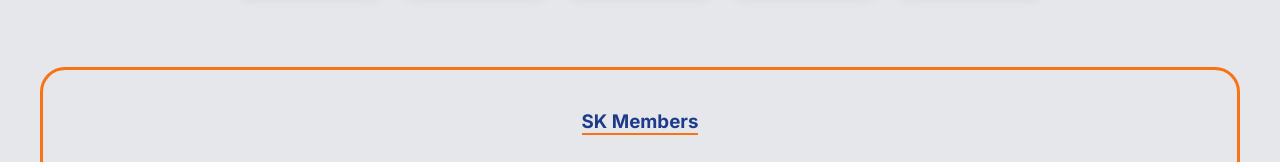
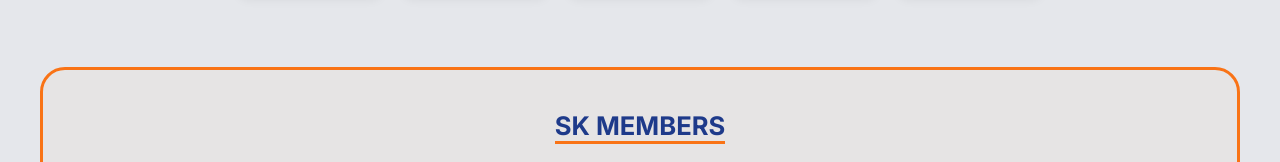
Before and after one commit to Bentolas17/BarangayCalabayan.Official-Website, a website: page index.html in a window 1280 px wide. Shown: the part 1486-1648 px from the top of the page. Drawn offline with Linux system fonts and the light colour scheme.

Commit message:
Refactor styles for centering in orange frame section
Added centering fix to orange frame section and updated styles.

```diff
--- a/style.css
+++ b/style.css
@@ -75,14 +75,28 @@ nav { margin-top: 30px; }
 
 .tall-card p { font-size: 0.85rem; font-weight: 700; color: #374151; }
 
-/* SK Frame */
+/* Orange Frame Section - Added Centering Fix */
 .orange-frame {
     margin-top: 50px;
     padding: 40px 20px;
     border: 3px solid var(--accent-orange);
     border-radius: 25px;
+    background: rgba(249, 115, 22, 0.03);
+    position: relative;
+
+    /* ADD THESE 3 LINES TO CENTER EVERYTHING INSIDE */
+    display: flex;
+    flex-direction: column;
+    align-items: center;
 }
-.frame-label { color: var(--primary-blue); margin-bottom: 30px; border-bottom: 2px solid var(--accent-orange); display: inline-block; }
 
-/* Footer */
-.footer { background: var(--primary-blue); color: white; padding: 40px 0; margin-top: 40px; }
+.frame-label {
+    color: var(--primary-blue);
+    font-size: 1.6rem;
+    font-weight: 800;
+    margin-bottom: 30px;
+    text-transform: uppercase;
+    display: inline-block;
+    border-bottom: 3px solid var(--accent-orange);
+    text-align: center; /* Ensures text is centered */
+}
```
